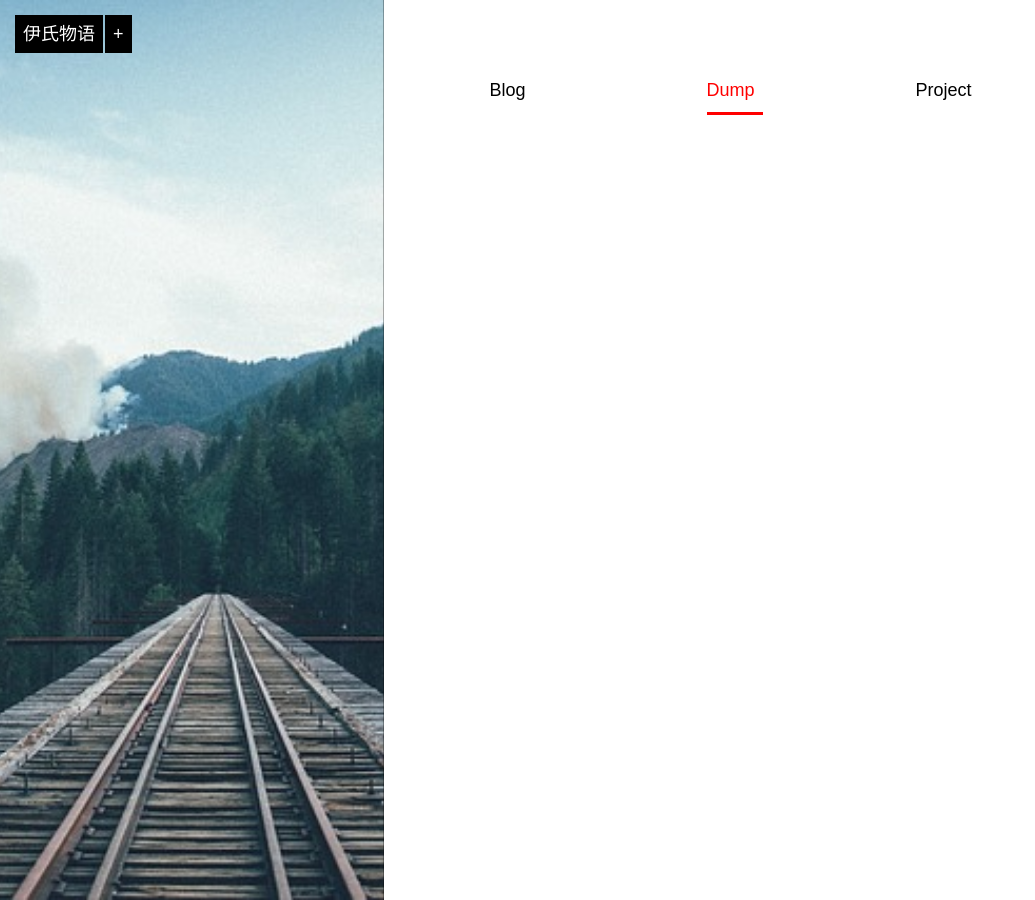
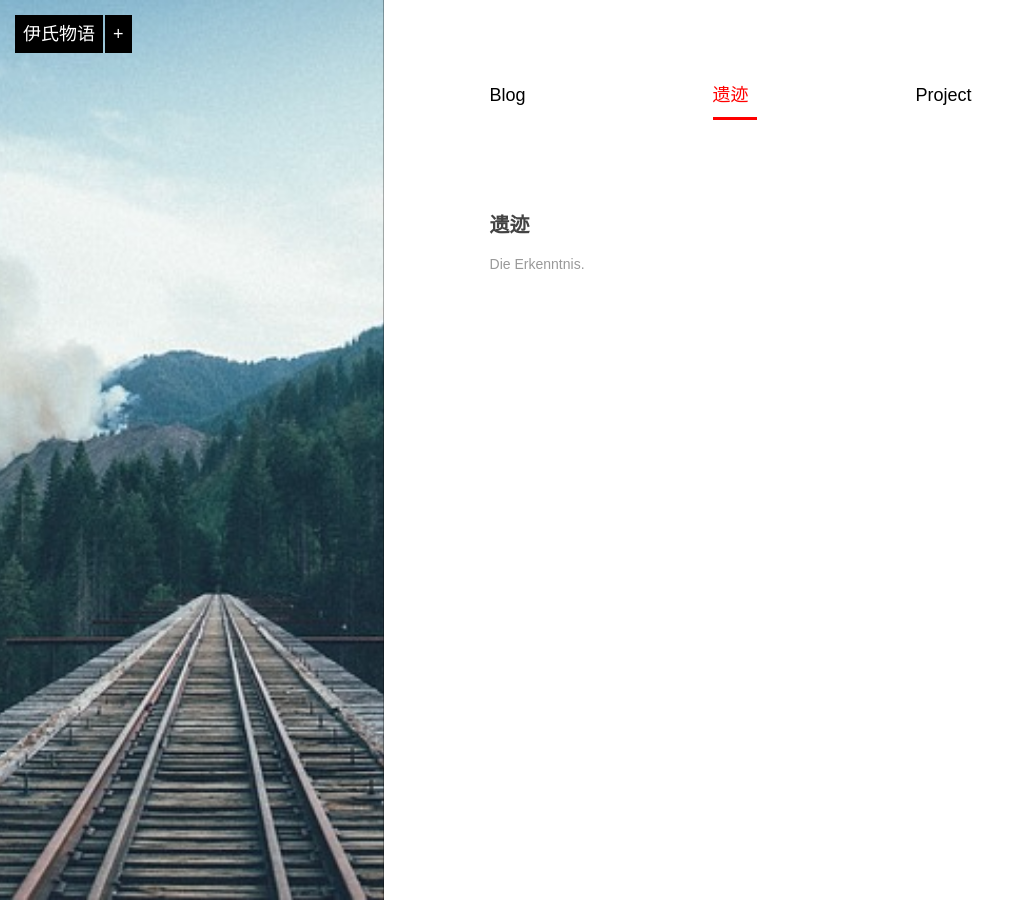
Before and after one commit to AwThink/iyidie, a Jekyll site: the page built from yiji/index.md, in a window 1280 px wide. Shown: the whole page, without its empty margins (0-1035 px from the left). Built offline with Jekyll 4.4.1, drawn with Linux system fonts in a browser that asks for light colours.

Commit message:
修改分类

```diff
--- a/yiji/index.md
+++ b/yiji/index.md
@@ -6,14 +6,14 @@ layout: home
     <div class="section">
         <ul class="artical-cate">
             <li><a href="/"><span>Blog</span></a></li>
-            <li class="on" style="text-align:center"><a href="/dump"><span>Dump</span></a></li>
+            <li class="on" style="text-align:center"><a href="/yiji"><span>遗迹</span></a></li>
             <li style="text-align:right"><a href="/project"><span>Project</span></a></li>
         </ul>
 
         <div class="cate-bar"><span id="cateBar"></span></div>
 
         <ul class="artical-list">
-        {% for post in site.categories.dump %}
+        {% for post in site.categories.yiji %}
             <li>
                 <h2>
                     <a href="{{ post.url }}">{{ post.title }}</a>
```
Also changed, not shown: README.md.
